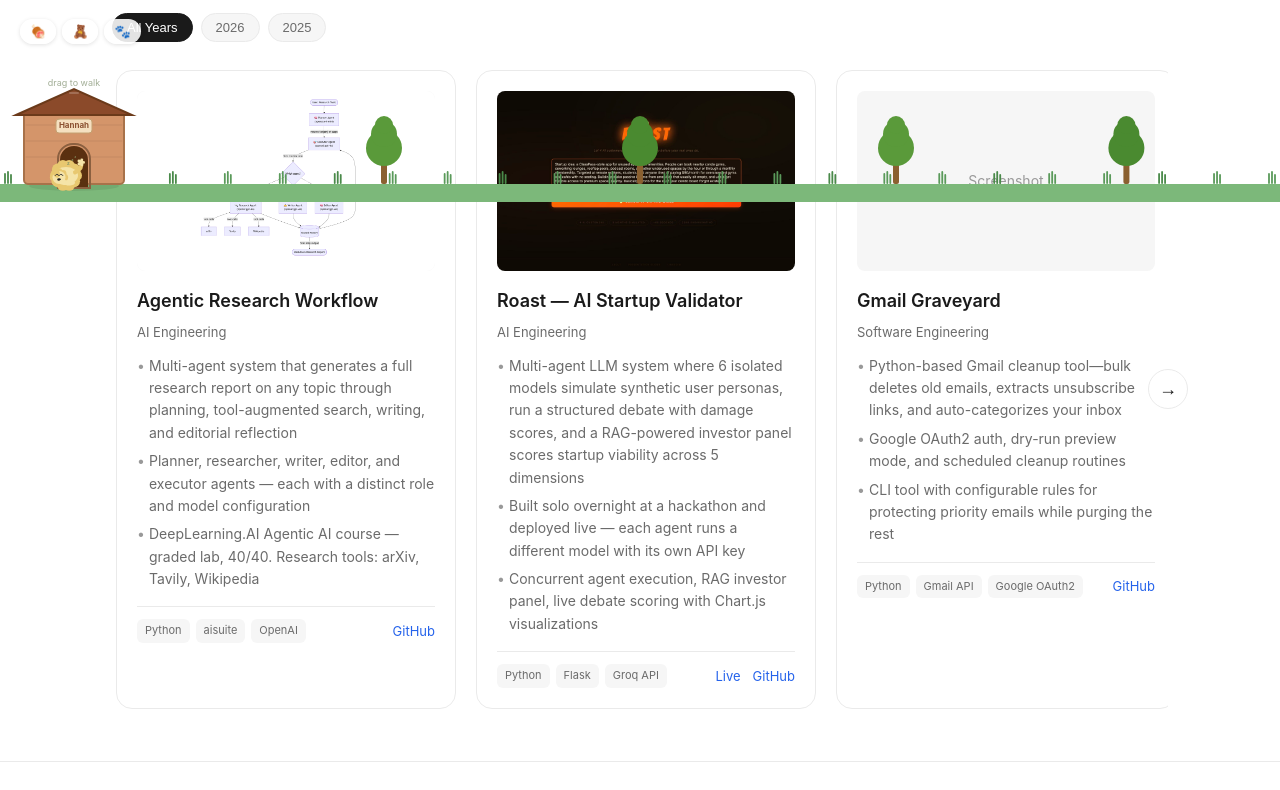
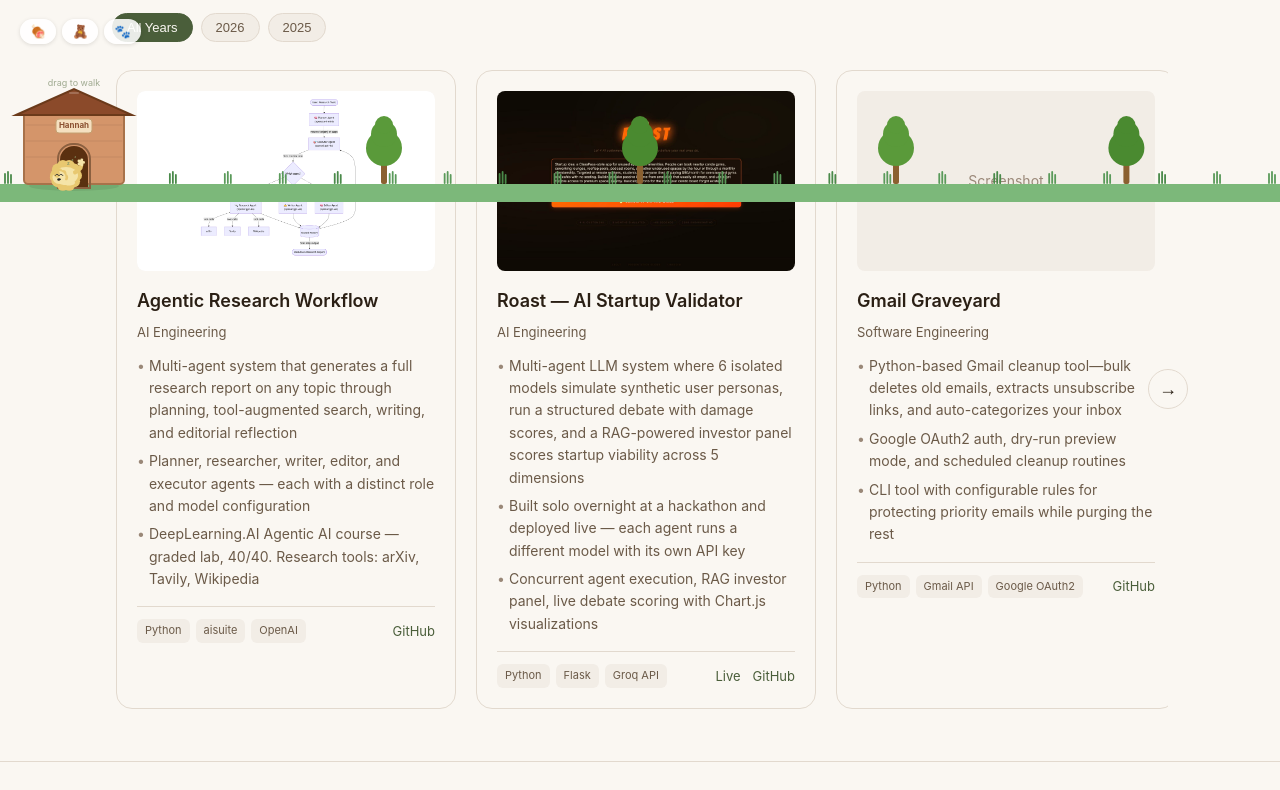
Before and after one commit to nazaninghelichi/grown-up-portfolio, a website: page index.html in a window 1280 px wide. Shown: the part 598-1388 px from the top of the page. Drawn offline with Linux system fonts and the light colour scheme.

Commit message:
Match portfolio palette to Hannah's world
Warm cream backgrounds, olive green accents, brown-toned text.
Inspired by Hannah's fur, bandana, grass, and house colors.

Co-Authored-By: Claude Sonnet 4.6 <noreply@anthropic.com>

```diff
--- a/styles.css
+++ b/styles.css
@@ -5,14 +5,14 @@
 }
 
 :root {
-    --bg-white: #FFFFFF;
-    --border-gray: #EAEAEA;
-    --text-dark: #1A1A1A;
-    --text-gray: #6B6B6B;
-    --text-light: #999999;
-    --bg-light: #F6F6F6;
-    --accent-blue: #2563EB;
-    --accent-hover: #1E40AF;
+    --bg-white: #FAF7F2;
+    --border-gray: #E2D9CE;
+    --text-dark: #2A1F14;
+    --text-gray: #6B5A48;
+    --text-light: #9A8878;
+    --bg-light: #F2EDE6;
+    --accent-blue: #4A5E3A;
+    --accent-hover: #3A4E2A;
 }
 
 body {
@@ -262,9 +262,9 @@ main {
 }
 
 .filter-btn.active {
-    background-color: var(--text-dark);
+    background-color: var(--accent-blue);
     color: var(--bg-white);
-    border-color: var(--text-dark);
+    border-color: var(--accent-blue);
 }
 
 /* Carousel */
```
